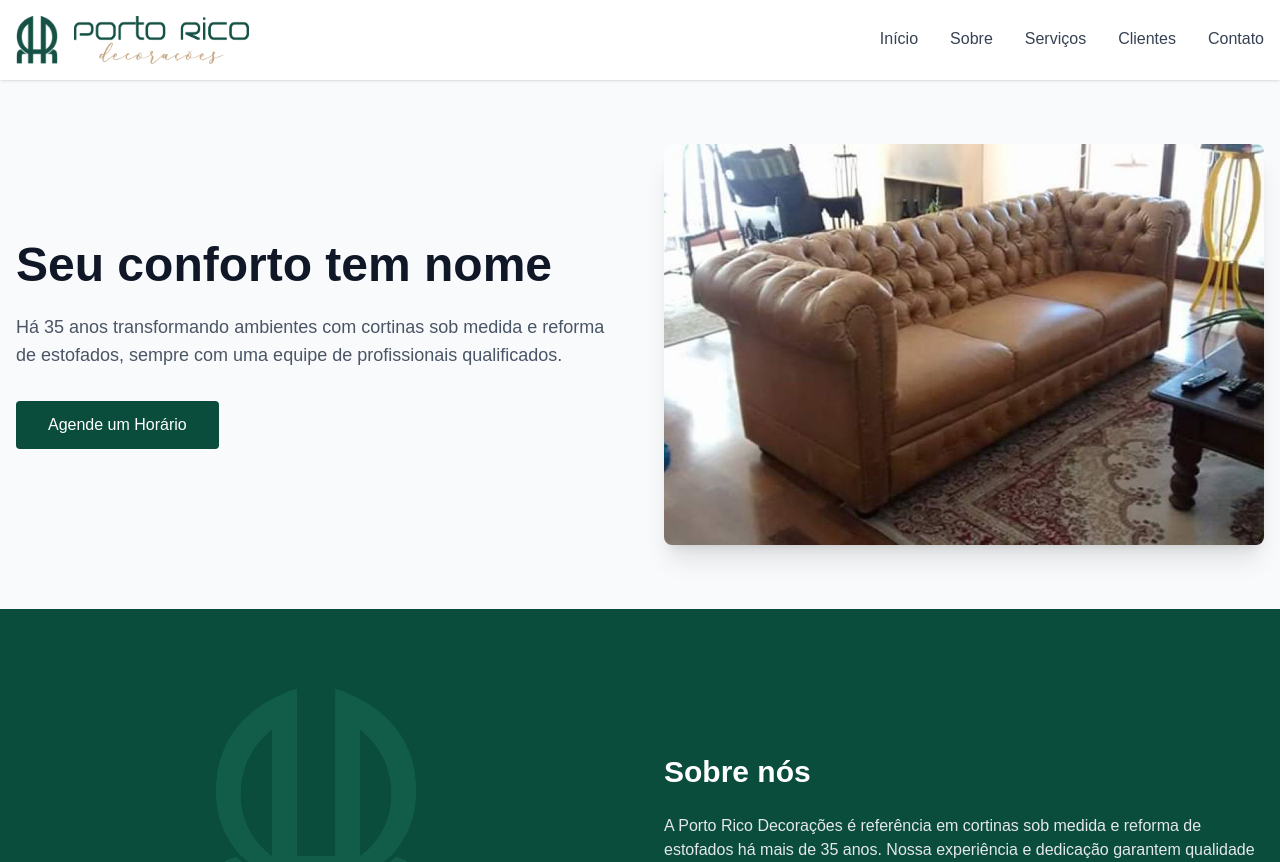
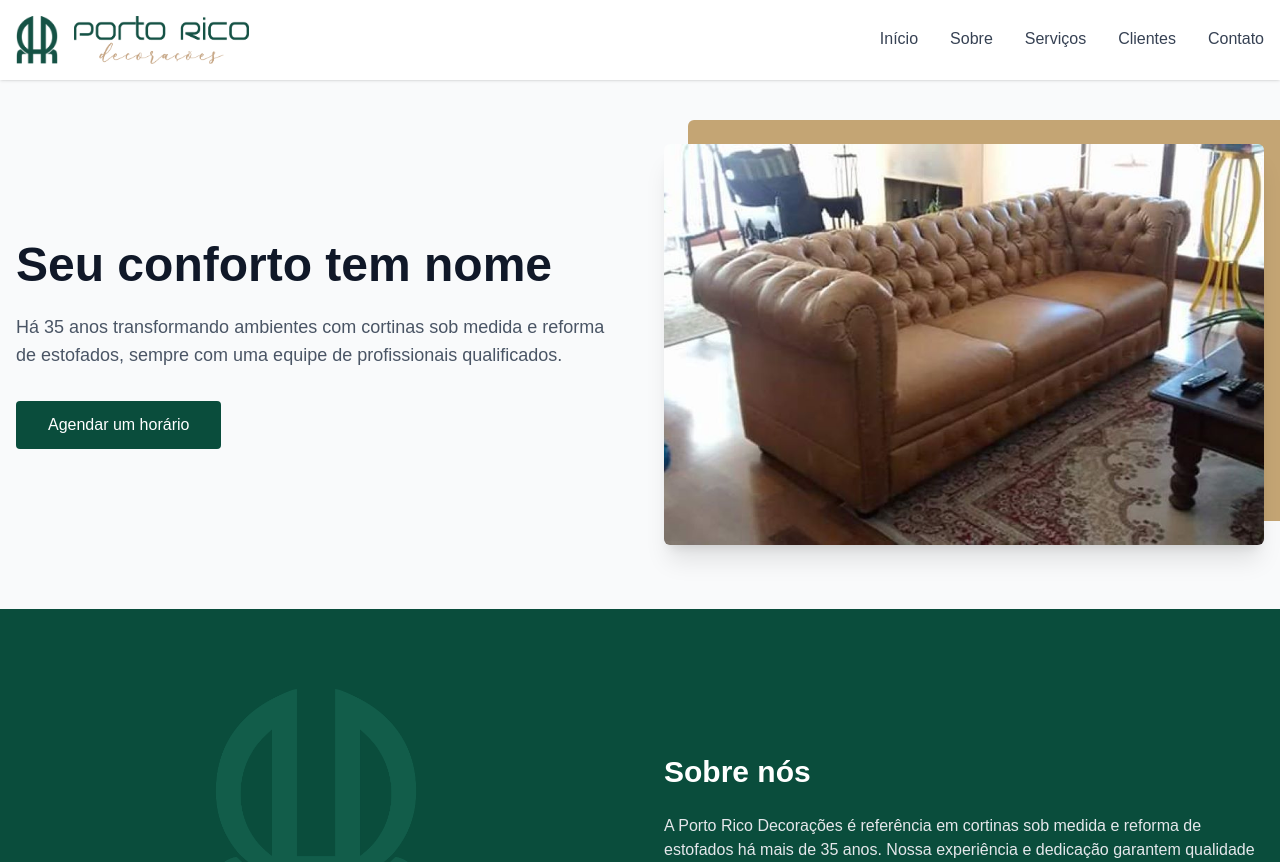
Before and after one commit to TManoloss/Porto-Rico-Decor, a Next.js app: page / in a window 1280 px wide. Shown: the top 862 px of the page. Built offline with nearby package versions, Linux system fonts and the light colour scheme.

Commit message:
fix: ajuste imagem hero

```diff
--- a/src/components/Hero.tsx
+++ b/src/components/Hero.tsx
@@ -1,12 +1,13 @@
 import Link from 'next/link';
-import Image from "next/image";
-import HeroImage from "../img/Img.png";
+import Image from 'next/image';
+import HeroImage from '../img/Img.png';
 
 export default function Hero() {
   return (
     <section id="inicio" className="pt-20 bg-gray-50">
       <div className="container mx-auto px-4 py-16">
         <div className="grid md:grid-cols-2 gap-12 items-center">
+          {/* Texto */}
           <div>
             <h1 className="text-4xl md:text-5xl font-bold text-gray-900 mb-6">
               Seu conforto tem nome
@@ -19,20 +20,21 @@ export default function Hero() {
               href="#contato"
               className="inline-block bg-[#0A4D3C] text-white px-8 py-3 rounded hover:bg-[#083829] transition-colors"
             >
-              Agende um Horário
+              Agendar um horário
             </Link>
           </div>
 
-          <div className="relative">
-            {/* Retângulo bege atrás da imagem - canto superior direito */}
-            <div className="absolute -top-6 -right-6 w-[110%] h-[110%] bg-[#C4A574] rounded-lg -z-10"></div>
+          {/* Imagem com fundo deslocado */}
+          <div className="relative flex justify-center">
+            {/* Retângulo de fundo bege */}
+            <div className="absolute bottom-6 left-6 w-full h-full bg-[#C4A574] rounded-md"></div>
 
             {/* Imagem principal */}
             <div className="relative z-10">
               <Image
                 src={HeroImage}
                 alt="Ambiente decorado Porto Rico"
-                className="rounded-lg shadow-xl w-full"
+                className="rounded-md shadow-xl w-full object-cover"
               />
             </div>
           </div>
```
